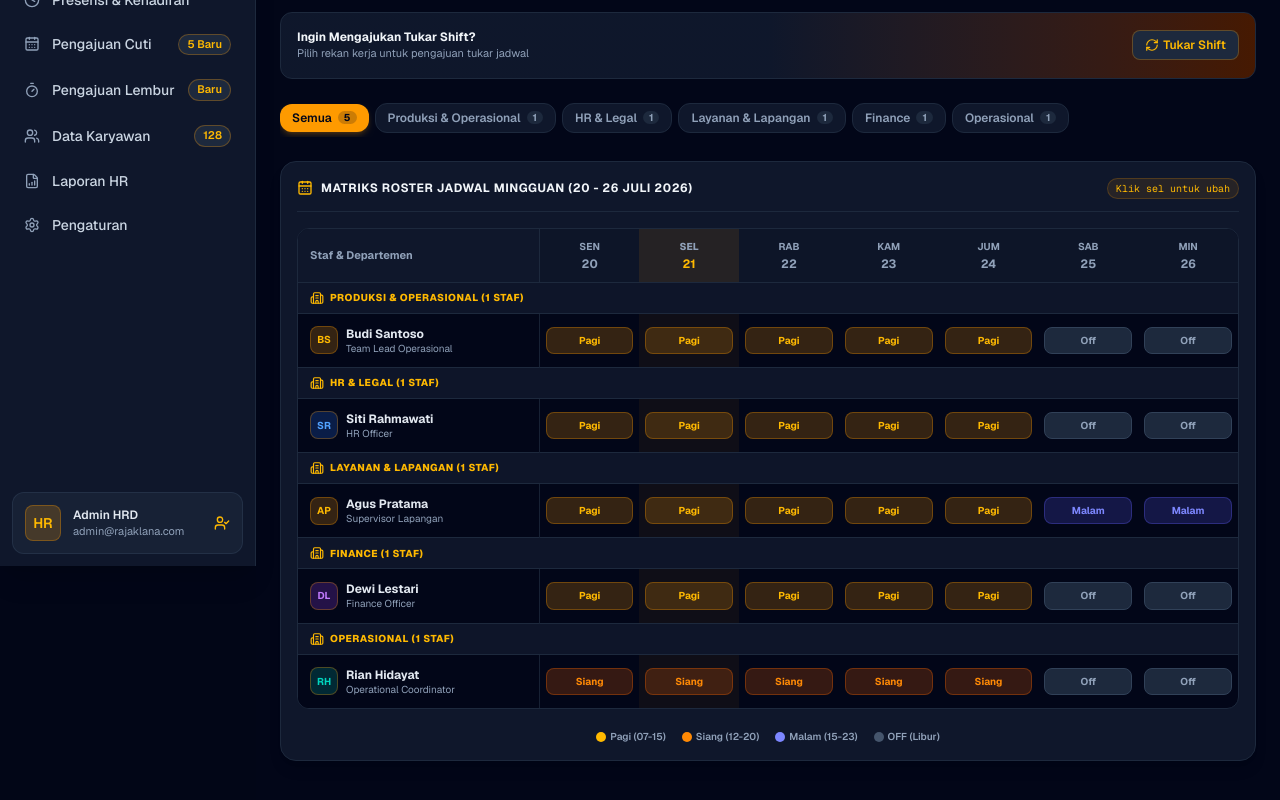
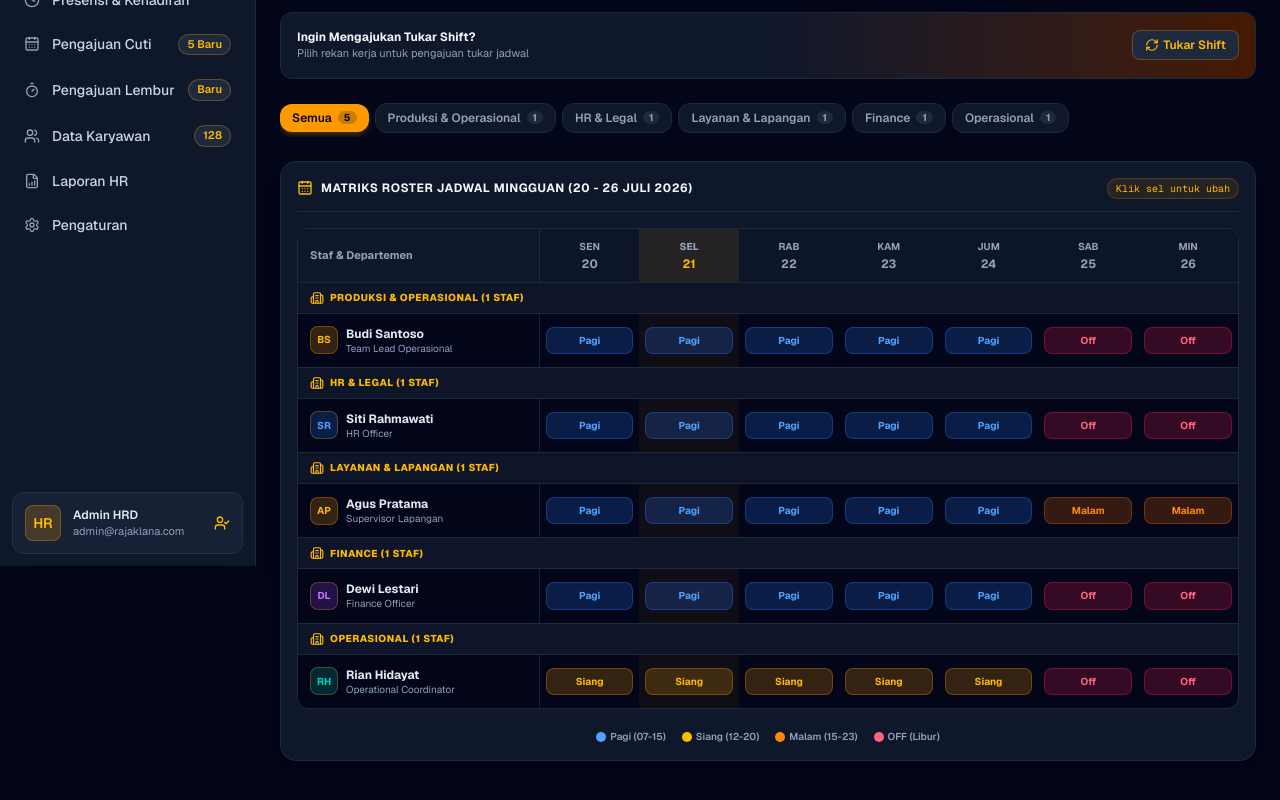
Before and after one commit to yoga12-rgb/hr-rajaklana, a Next.js app: page /schedule in a window 1280 px wide. Shown: the part 234-1034 px from the top of the page. Built offline with nearby package versions, Linux system fonts and the light colour scheme.

Commit message:
style(schedule): update shift badge colors (Pagi=Blue, Siang=Yellow, Malam=Orange, Off=Red)

```diff
--- a/src/app/schedule/page.tsx
+++ b/src/app/schedule/page.tsx
@@ -56,35 +56,35 @@ export default function SchedulePage() {
   };
 
   const getShiftIcon = (shiftStr: string) => {
-    if (shiftStr.includes("Pagi")) return <Sun className="w-3.5 h-3.5 text-amber-400" />;
-    if (shiftStr.includes("Siang")) return <Sunset className="w-3.5 h-3.5 text-orange-400" />;
-    if (shiftStr.includes("Malam")) return <Moon className="w-3.5 h-3.5 text-indigo-400" />;
-    return <Coffee className="w-3.5 h-3.5 text-slate-400" />;
+    if (shiftStr.includes("Pagi")) return <Sun className="w-3.5 h-3.5 text-blue-400" />;
+    if (shiftStr.includes("Siang")) return <Sunset className="w-3.5 h-3.5 text-amber-400" />;
+    if (shiftStr.includes("Malam")) return <Moon className="w-3.5 h-3.5 text-orange-400" />;
+    return <Coffee className="w-3.5 h-3.5 text-rose-400" />;
   };
 
   // Helper to determine weekly shift matrix badge per day
   const getWeeklyDayShift = (emp: typeof employees[0], dayIndex: number) => {
     // Tuesday (index 1 = 21 July) uses employee's actual updated shift
     if (dayIndex === 1) {
-      if (emp.shift.includes("Siang")) return { code: "SIANG", label: "Siang", color: "bg-orange-500/20 text-orange-400 border-orange-500/30" };
-      if (emp.shift.includes("Malam")) return { code: "MALAM", label: "Malam", color: "bg-indigo-500/20 text-indigo-400 border-indigo-500/30" };
-      if (emp.shift.includes("Off") || emp.shift.includes("Libur")) return { code: "OFF", label: "Off", color: "bg-slate-800 text-slate-400 border-slate-700" };
-      return { code: "PAGI", label: "Pagi", color: "bg-amber-500/20 text-amber-400 border-amber-500/30" };
+      if (emp.shift.includes("Siang")) return { code: "SIANG", label: "Siang", color: "bg-amber-500/20 text-amber-400 border-amber-500/30" };
+      if (emp.shift.includes("Malam")) return { code: "MALAM", label: "Malam", color: "bg-orange-500/20 text-orange-400 border-orange-500/30" };
+      if (emp.shift.includes("Off") || emp.shift.includes("Libur")) return { code: "OFF", label: "Off", color: "bg-rose-500/20 text-rose-400 border-rose-500/30" };
+      return { code: "PAGI", label: "Pagi", color: "bg-blue-500/20 text-blue-400 border-blue-500/30" };
     }
     // Fixed pattern for weekend days (Sab/Min) or shift variations
     if (emp.id === "EMP-003" && (dayIndex === 5 || dayIndex === 6)) {
-      return { code: "MALAM", label: "Malam", color: "bg-indigo-500/20 text-indigo-400 border-indigo-500/30" };
+      return { code: "MALAM", label: "Malam", color: "bg-orange-500/20 text-orange-400 border-orange-500/30" };
     }
     if (emp.id === "EMP-005" && dayIndex === 6) {
-      return { code: "OFF", label: "Off", color: "bg-slate-800 text-slate-400 border-slate-700" };
+      return { code: "OFF", label: "Off", color: "bg-rose-500/20 text-rose-400 border-rose-500/30" };
     }
     if (dayIndex === 5 || dayIndex === 6) {
-      return { code: "OFF", label: "Off", color: "bg-slate-800 text-slate-400 border-slate-700" };
+      return { code: "OFF", label: "Off", color: "bg-rose-500/20 text-rose-400 border-rose-500/30" };
     }
     if (emp.id === "EMP-005") {
-      return { code: "SIANG", label: "Siang", color: "bg-orange-500/20 text-orange-400 border-orange-500/30" };
+      return { code: "SIANG", label: "Siang", color: "bg-amber-500/20 text-amber-400 border-amber-500/30" };
     }
-    return { code: "PAGI", label: "Pagi", color: "bg-amber-500/20 text-amber-400 border-amber-500/30" };
+    return { code: "PAGI", label: "Pagi", color: "bg-blue-500/20 text-blue-400 border-blue-500/30" };
   };
 
   return (
@@ -155,7 +155,7 @@ export default function SchedulePage() {
       {/* Shift Overview Cards */}
       <div className="grid grid-cols-2 gap-3">
         <div className="bg-slate-900 p-3.5 rounded-xl border border-slate-800 flex items-center gap-3">
-          <div className="w-9 h-9 rounded-lg bg-amber-500/10 text-amber-400 flex items-center justify-center">
+          <div className="w-9 h-9 rounded-lg bg-blue-500/10 text-blue-400 flex items-center justify-center">
             <Sun className="w-5 h-5" />
           </div>
           <div>
@@ -165,7 +165,7 @@ export default function SchedulePage() {
         </div>
 
         <div className="bg-slate-900 p-3.5 rounded-xl border border-slate-800 flex items-center gap-3">
-          <div className="w-9 h-9 rounded-lg bg-orange-500/10 text-orange-400 flex items-center justify-center">
+          <div className="w-9 h-9 rounded-lg bg-amber-500/10 text-amber-400 flex items-center justify-center">
             <Sunset className="w-5 h-5" />
           </div>
           <div>
@@ -313,16 +313,16 @@ export default function SchedulePage() {
             {/* Matrix Legend */}
             <div className="flex items-center justify-center gap-4 text-[10px] text-slate-400 pt-1 flex-wrap">
               <span className="flex items-center gap-1 font-semibold">
-                <span className="w-2.5 h-2.5 rounded-full bg-amber-400 inline-block" /> Pagi (07-15)
+                <span className="w-2.5 h-2.5 rounded-full bg-blue-400 inline-block" /> Pagi (07-15)
               </span>
               <span className="flex items-center gap-1 font-semibold">
-                <span className="w-2.5 h-2.5 rounded-full bg-orange-400 inline-block" /> Siang (12-20)
+                <span className="w-2.5 h-2.5 rounded-full bg-amber-400 inline-block" /> Siang (12-20)
               </span>
               <span className="flex items-center gap-1 font-semibold">
-                <span className="w-2.5 h-2.5 rounded-full bg-indigo-400 inline-block" /> Malam (15-23)
+                <span className="w-2.5 h-2.5 rounded-full bg-orange-400 inline-block" /> Malam (15-23)
               </span>
               <span className="flex items-center gap-1 font-semibold">
-                <span className="w-2.5 h-2.5 rounded-full bg-slate-600 inline-block" /> OFF (Libur)
+                <span className="w-2.5 h-2.5 rounded-full bg-rose-400 inline-block" /> OFF (Libur)
               </span>
             </div>
           </div>
```
